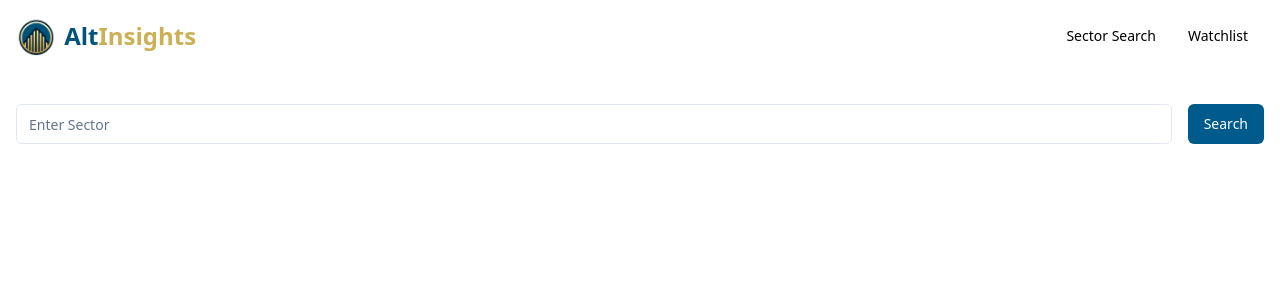
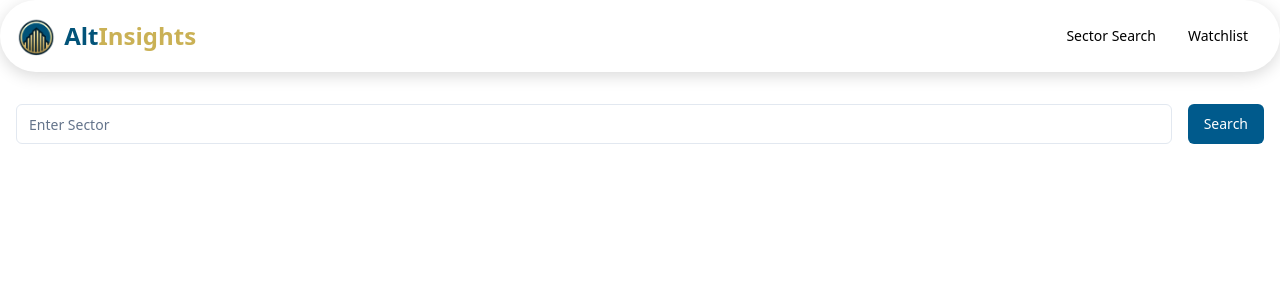
Before and after one commit to rajatnarang94/sector-scout-watchlist, a React (Vite) app: page / in a window 1280 px wide. Shown: the top 300 px of the page. Built offline with nearby package versions, Linux system fonts and the light colour scheme.

Commit message:
Add styles to header component
Added box-shadow and border-radius CSS properties to the header tag for improved visual appearance.
[skip gpt_engineer]

```diff
--- a/src/components/Header.jsx
+++ b/src/components/Header.jsx
@@ -3,7 +3,7 @@ import { Button } from "@/components/ui/button";
 
 const Header = () => {
   return (
-    <header className="bg-altinsights-white text-black py-4">
+    <header className="bg-altinsights-white text-black py-4 shadow-[0_0.25rem_1rem_0_rgba(0,0,0,0.15)] rounded-[2.25rem]">
       <div className="container mx-auto px-4 flex justify-between items-center">
         <Link to="/" className="flex items-center">
           <img src="/altinsights-logo.png" alt="AltInsights Logo" className="h-10 mr-2" />
```
